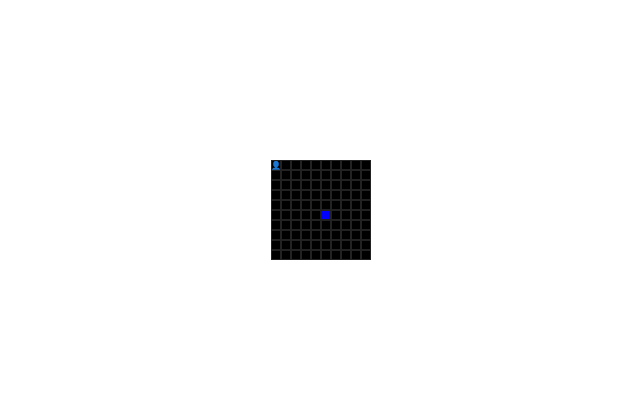
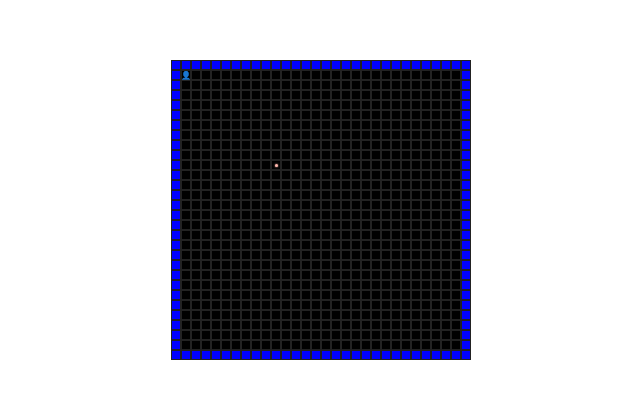
Before and after one commit to Miyayayayayaya/pacman-game, a React (Vite) app: page / in a window 1280 px wide. Shown: the part 190-588 px from the top of the page, without its empty margins (319-959 px from the left). Built offline with nearby package versions, Linux system fonts and the light colour scheme.

Commit message:
item、壁の微修正

```diff
--- a/src/App.module.css
+++ b/src/App.module.css
@@ -24,6 +24,9 @@
   background-color: #000000;
   border:0.1px solid #222;
   box-sizing:border-box;
+  display: flex;
+  align-items: center;
+  justify-content: center;
 }
 
 .character{
@@ -37,3 +40,11 @@
   pointer-events:none;
   transition: top 0.1s, left 0.1s;
 }
+
+.dot{
+  width: 3px;
+  height: 3px;
+  background-color:#ffb8ae;
+  border-radius:50%;
+  box-shadow:0 0 2px #ffb8ae;
+}
--- a/src/App.tsx
+++ b/src/App.tsx
@@ -4,17 +4,26 @@ import styles from './App.module.css';
 
 const makeGameBoard=(width:number,height:number):number[][]=>{
   const twoDimensionalArray:number[][]=Array.from({length:height},()=>Array.from({length:width},()=>0),);
-  twoDimensionalArray[5][5]=1
+  for (let kx=0; kx<width;kx++){
+    twoDimensionalArray[0][kx]=1;
+    twoDimensionalArray[height-1][kx]=1;
+  }
+  for(let ky=0;ky<height;ky++){
+    twoDimensionalArray[ky][0]=1;
+    twoDimensionalArray[ky][width-1]=1;
+  }
+  twoDimensionalArray[10][10]=2
   return twoDimensionalArray;
 }
 const setGameSize={
-  x:10,
-  y:10,
+  x:30,
+  y:30,
 }
 type Direction='UP'|'DOWN'|'RIGHT'|'LEFT'|'STOP';
 function App() {
   const [gameBoard, setGameBoard]=useState<number[][]>(makeGameBoard(setGameSize.y,setGameSize.x));
-  const [pos,setPos]=useState({x:0,y:0});
+  // [0]:通路 [1]:壁 [2]:アイテム
+  const [pos,setPos]=useState({x:1,y:1});
   const [dir,setDir]=useState<Direction>('STOP')
   // const [gameState, setGameState]=useState<GameState>({isGaming:true})
   // if(gameState.isGaming){
@@ -41,21 +50,54 @@ function App() {
         switch(dir){
           case 'UP':{
             const nextY=prev.y-1;
-            if (prev.y > 0 && gameBoard[nextY][prev.x]!==1) return {...prev,y:prev.y-1};
+            const nextX=prev.x;
+            if(gameBoard[nextY][nextX]===2){
+              setGameBoard((prevBoard)=>{
+                const newBoard=structuredClone(prevBoard);
+                newBoard[nextY][nextX]=0;
+                return newBoard
+              })
+            }
+            if (prev.y > 1 && gameBoard[nextY][prev.x]!==1) return {...prev,y:prev.y-1};
             break;
           }
           case 'DOWN':{
             const nextY=prev.y+1;
-            if (prev.y < setGameSize.y-1 && gameBoard[nextY][prev.x]!==1) return {...prev,y:prev.y+1};
+            const nextX=prev.x
+            if(gameBoard[nextY][nextX]===2){
+              setGameBoard((prevBoard)=>{
+                const newBoard=structuredClone(prevBoard);
+                newBoard[nextY][nextX]=0;
+                return newBoard
+              })
+            }
+            if (prev.y < setGameSize.y-2 && gameBoard[nextY][prev.x]!==1) return {...prev,y:prev.y+1};
+
             break;
           }
           case 'LEFT':{
             const nextX=prev.x-1
+            const nextY=prev.y;
+            if(gameBoard[nextY][nextX]===2){
+              setGameBoard((prevBoard)=>{
+                const newBoard=structuredClone(prevBoard);
+                newBoard[nextY][nextX]=0;
+                return newBoard
+              })
+            }
             if (prev.x > 0 && gameBoard[prev.y][nextX]!==1) return {...prev,x:prev.x-1};
             break;
           }
           case 'RIGHT':{
             const nextX=prev.x+1;
+            const nextY=prev.y
+            if(gameBoard[nextY][nextX]===2){
+              setGameBoard((prevBoard)=>{
+                const newBoard=structuredClone(prevBoard);
+                newBoard[nextY][nextX]=0;
+                return newBoard
+              })
+            }
             if (prev.x < setGameSize.x-1 && gameBoard[prev.y][nextX]!==1) return {...prev,x:prev.x+1};
             break;
           }
@@ -73,7 +115,9 @@ function App() {
         gridTemplateColumns: `repeat(${setGameSize.x},10px)`,
         gridTemplateRows:`repeat(${setGameSize.y},10px)`}}>
         {gameBoard.map((row,y)=>row.map((col,x)=>(
-          <div className={styles.cell} key={`${x}-${y}`} style={{backgroundColor:col===1?'blue':'black'}}/>
+          <div className={styles.cell} key={`${x}-${y}`} style={{backgroundColor:col===1?'blue':'black'}}>
+            {col===2&&<div className={styles.dot}/>}
+          </div>
         )))}
         <div className={styles.character}
         style={{left:(pos.x)*10,top:(pos.y)*10,zIndex:10}}>
```
